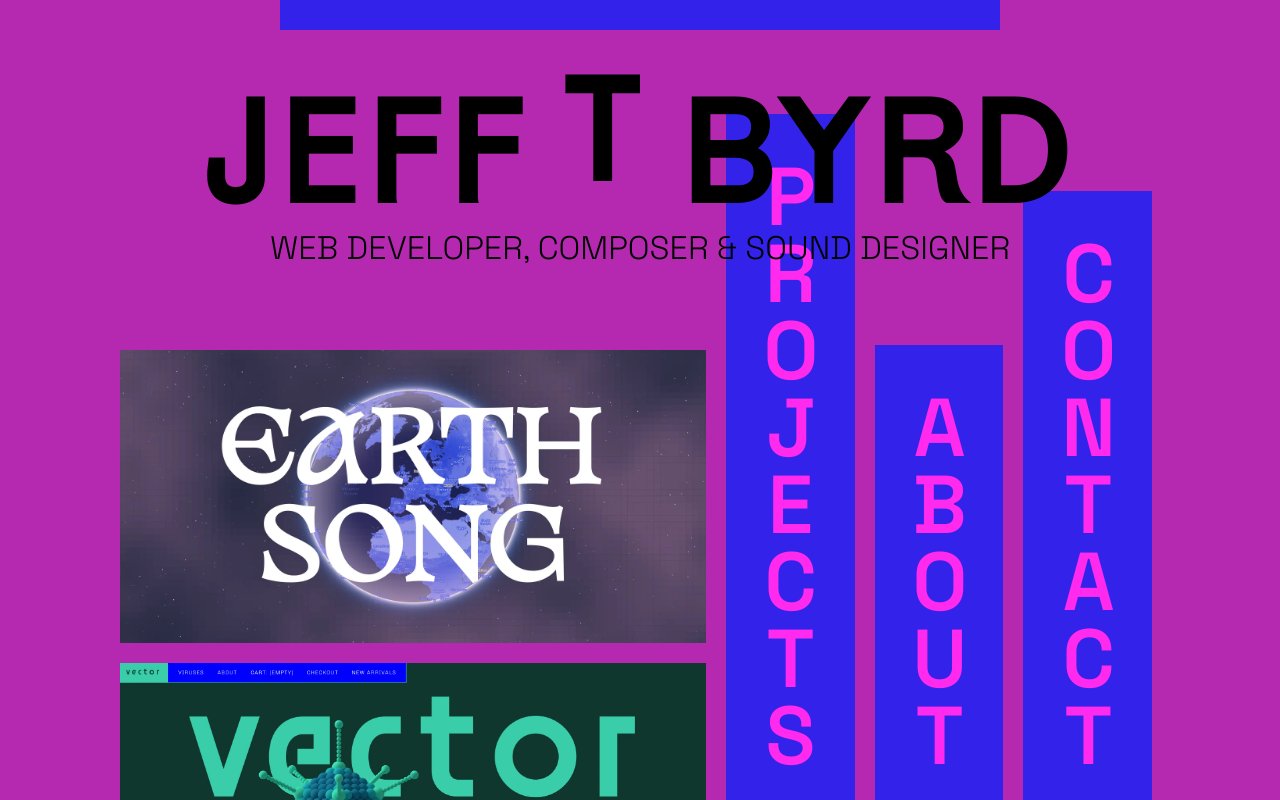
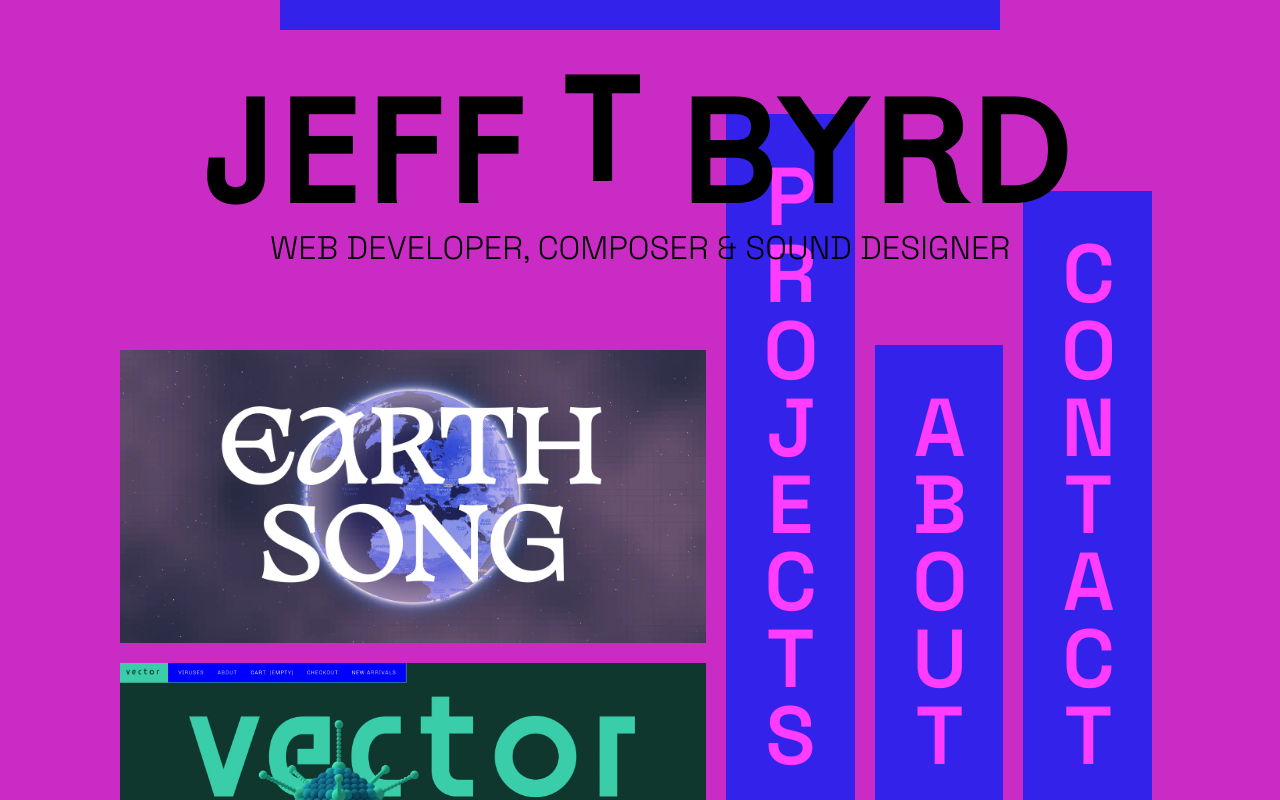
Before and after one commit to jefftbyrd/jefftbyrd.com, a Next.js app: page / in a window 1280 px wide. Shown: the top 800 px of the page. Built offline with nearby package versions, Linux system fonts and the light colour scheme; no server answers.

Commit message:
adjust colors for added contrast

```diff
--- a/src/styles/index.css
+++ b/src/styles/index.css
@@ -4,8 +4,10 @@
 
 @theme {
   --color-foreground: oklch(45.79% 0.271 271.41);
-  --color-background: oklch(55.57% 0.2241 329.7);
-  --color-vivid: #ff2aed;
+  /* --color-background: oklch(55.57% 0.2241 329.7); */
+  --color-background: oklch(60.05% 0.2465 329.7);
+  /* --color-vivid: #ff2aed; */
+  --color-vivid: oklch(75.29% 0.3085 330.89);
   --color-vivid2: oklch(73.23% 0.3046 331.14);
   /* --font-karrik: var(--font-karrik); */
   /* --karrik: var(--font-karrik); */
```
